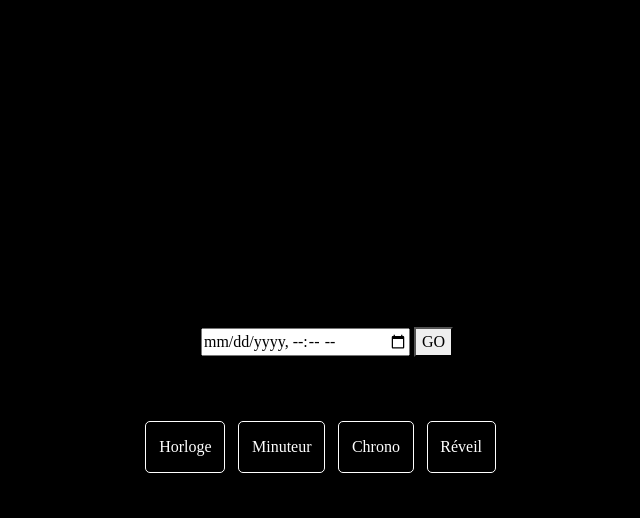
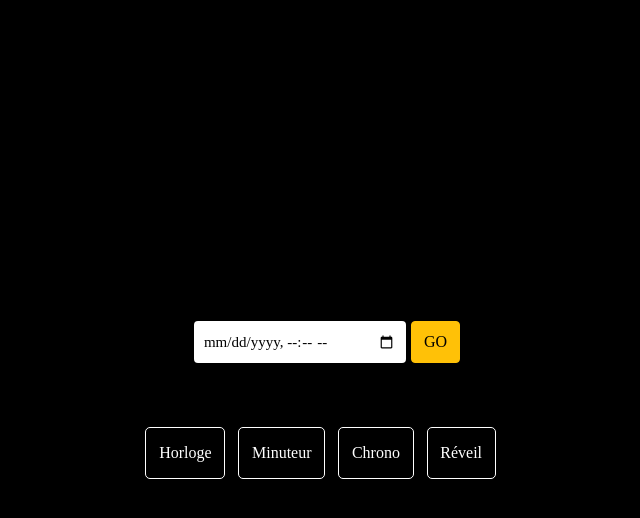
Before and after one commit to marine-jacquens/oclock, a PHP site: page /alarm.php in a window 1280 px wide. Shown: the top 518 px of the page, without its empty margins (313-953 px from the left). Run offline with PHP 8.4, Linux system fonts and the light colour scheme.

Commit message:
sonnerie

```diff
--- a/alarm.php
+++ b/alarm.php
@@ -12,12 +12,15 @@
 </head>
 <body>
 <main>
-    <input type="datetime-local" id="alarmTime">
-    <button onclick="setAlarm(this);" id="alarmButton">GO</button>
+    <div class="block">
+    <input class="input_text" type="datetime-local" id="alarmTime">
+    <button type="button" class="btn btn-warning" onclick="setAlarm(this);" id="alarmButton">GO</button>
+    </div>
 
     <div id="alarmOption">
         <button onclick="snooze()">Snooze 5 minutes</button>
         <button onclick="stopAlarm()"> Stop Alarme</button>
+    </div>
 
     <script>
         var alarmSound = new Audio();
--- a/oclock.css
+++ b/oclock.css
@@ -50,3 +50,23 @@ ul li {
 
     display: none;
 }
+
+.block {
+
+    display: flex;
+
+}
+
+.input_text {
+
+    border: none;
+    padding: 10px;
+    font-size: 15px;
+    border-radius: 4px;
+
+}
+
+.btn {
+
+    margin-left: 5px;
+}
```
